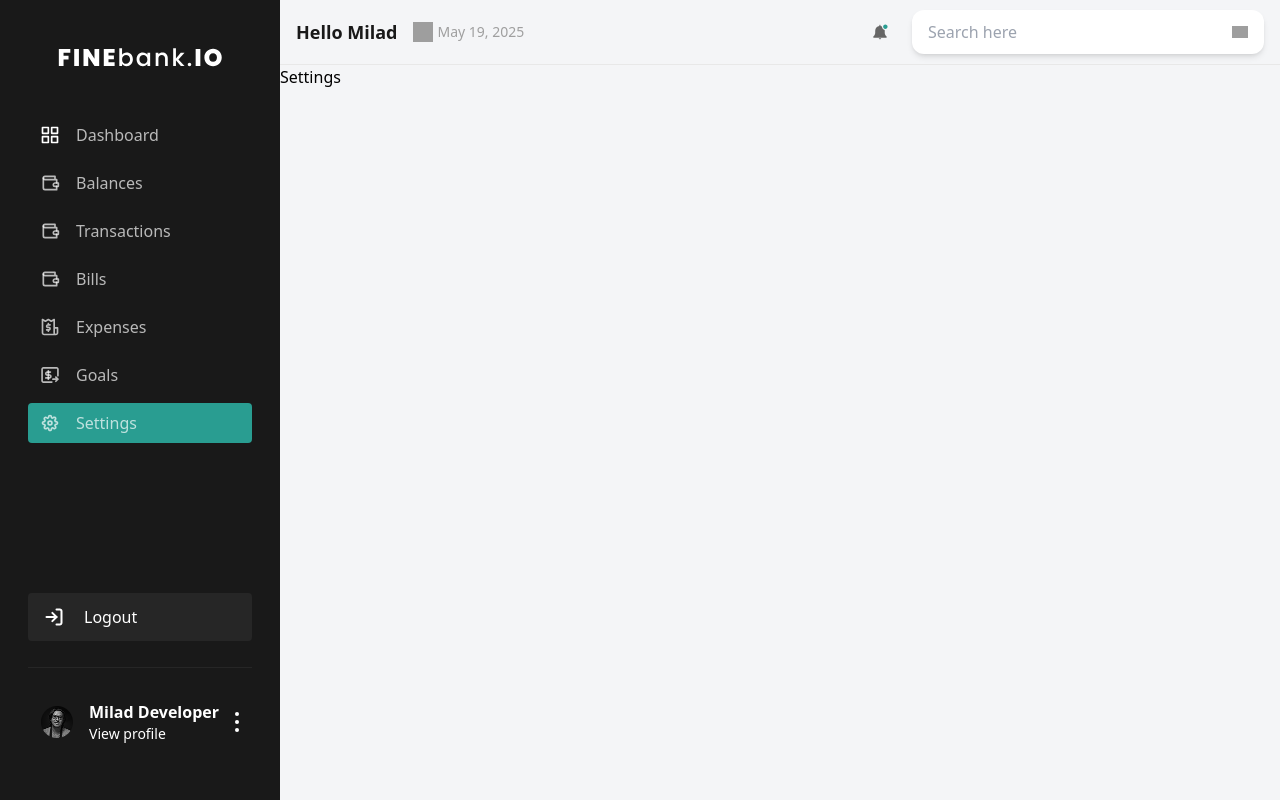
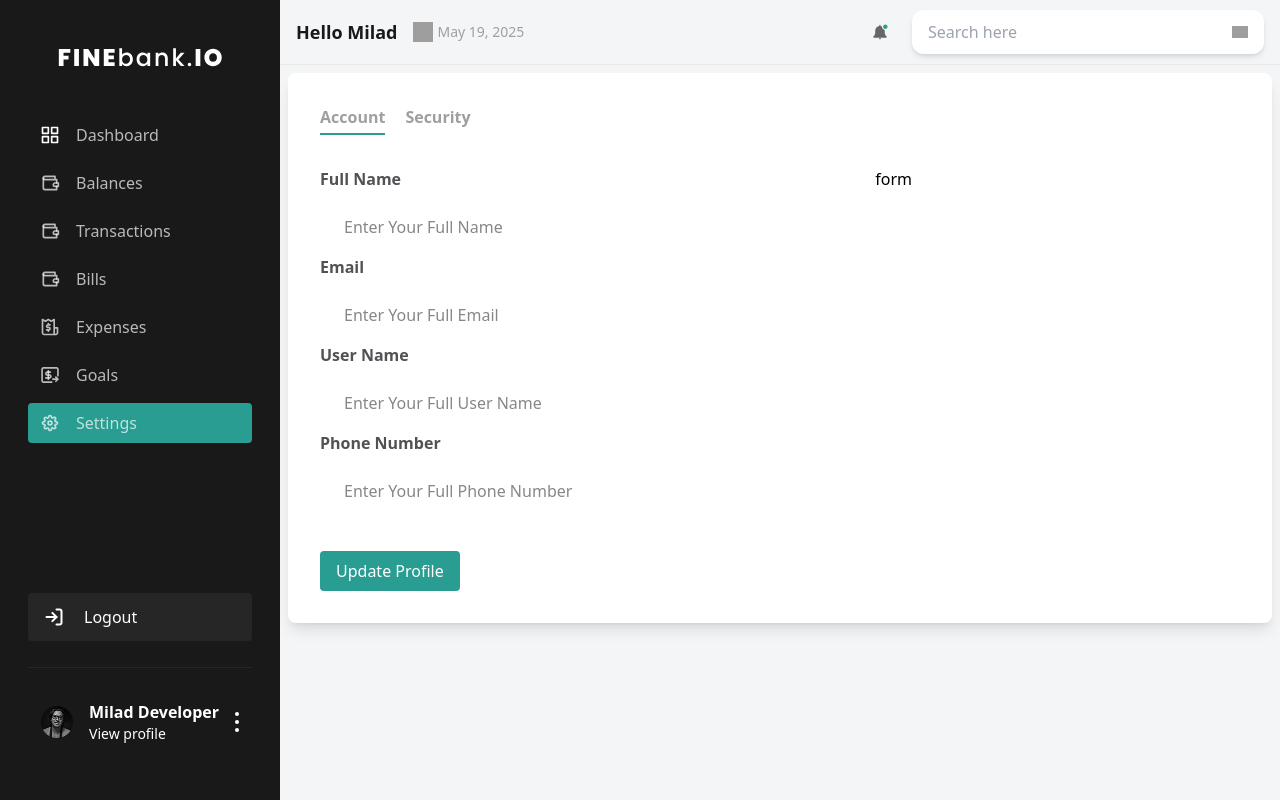
Before and after one commit to syedmilad/Finance_System, a React (Create React App) app: page /settings in a window 1280 px wide. Built offline with nearby package versions, Linux system fonts and the light colour scheme; sample sign-in values are in the browser's storage; grey boxes are pictures that could not be loaded.

Commit message:
Setting have been completed.

```diff
--- a/src/pages/Settings.jsx
+++ b/src/pages/Settings.jsx
@@ -1,8 +1,137 @@
-import React from 'react'
+import React, { useState } from 'react'
+
+const Account = () => {
+  const [account, setAccount] = useState({
+    fullName: "",
+    email: "",
+    userName: "",
+    phoneNumber: ""
+  })
+
+  const onChangeValueHandler = (e) => {
+    const { name, value } = e.target;
+    setAccount((prev) => ({ ...prev, [name]: value }))
+  }
+
+  const onSubmitHandler = (e ) =>{
+    e.preventDefault();
+
+    console.log("submitting...",account)
+
+  }
+
+  const inputFields = [
+    { label: "Full Name", name: "fullName", type: "text", placeholder: "Enter Your Full Name" },
+    { label: "Email", name: "email", type: "email", placeholder: "Enter Your Full Email" },
+    { label: "User Name", name: "userName", type: "text", placeholder: "Enter Your Full User Name" },
+    { label: "Phone Number", name: "phoneNumber", type: "number", placeholder: "Enter Your Full Phone Number" },
+  ]
+
+  return (
+    <div className='px-4 py-4 flex flex-row justify-between items-start gap-2'>
+      <div className='flex flex-[1.2] flex-col justify-start items-start gap-2'>
+
+        {inputFields.map((input, index) => (
+          <div key={index} className='flex flex-col justify-start items-start gap-4 w-full'>
+            <label htmlFor={input.name} className='text-[#525256] text-base font-semibold' >{input.label}</label>
+            <input
+              name={input.name}
+              type={input.type}
+              placeholder={input.placeholder}
+              value={account[input.name]}
+              onChange={onChangeValueHandler}
+              id={input.name}
+              className='max-w-[350px] w-full px-6 py-2 rounded-[4px] placeholder:text-[#878787]'
+            />
+          </div>
+        ))}
+
+        <div className='px-4 py-2 rounded-[4px] bg-[#299d91] text-[#fff] cursor-pointer flex justify-center items-center mt-8'>
+          <span className='text-base font-normal' onClick={onSubmitHandler} >Update Profile</span>
+        </div>
+
+      </div>
+      <div className='flex flex-[0.8] flex-col justify-start items-start gap-2'>form</div>
+    </div>
+  )
+}
+
+const Security = () => {
+
+  const [security, setSecurity] = useState({
+    oldPassword: "",
+    newPassword: "",
+    retypePassword: "",
+    phoneNumber: ""
+  })
+
+  const onChangeValueHandler = (e) => {
+    const { name, value } = e.target;
+    setSecurity((prev) => ({ ...prev, [name]: value }))
+  }
+
+  const onSubmitHandler = (e ) =>{
+    e.preventDefault();
+
+    console.log("security submitted...",security)
+
+  }
+
+  const inputFields = [
+    { label: "Old Password", name: "oldPassword", type: "password", placeholder: "Enter Your Password" },
+    { label: "New Password", name: "newPassword", type: "password", placeholder: "Enter Your New Password" },
+    { label: "Re Type Password", name: "retypePassword", type: "p   assword", placeholder: "Re Type Password" },
+    { label: "Phone Number", name: "phoneNumber", type: "number", placeholder: "Enter Your Full Phone Number" },
+  ]
+
+  return (
+    <div className='px-4 py-4 flex flex-row justify-between items-start gap-2'>
+      <div className='flex flex-1 flex-col justify-start items-start gap-2'>
+
+        {inputFields.map((input, index) => (
+          <div key={index} className='flex flex-col justify-start items-start gap-4 w-full'>
+            <label htmlFor={input.name} className='text-[#525256] text-base font-semibold' >{input.label}</label>
+            <input
+              name={input.name}
+              type={input.type}
+              placeholder={input.placeholder}
+              value={security[input.name]}
+              onChange={onChangeValueHandler}
+              id={input.name}
+              className='max-w-[350px] w-full px-6 py-2 rounded-[4px] placeholder:text-[#878787]'
+            />
+          </div>
+        ))}
+
+        <div className='px-4 py-2 rounded-[4px] bg-[#299d91] text-[#fff] cursor-pointer flex justify-center items-center mt-8'>
+          <span className='text-base font-normal' onClick={onSubmitHandler} >Update Password</span>
+        </div>
+
+      </div>
+    </div>
+  )
+}
 
 const Settings = () => {
+
+  const [selectedTabs, setSelectedTabs] = useState("account")
+  const [tabs, setTabs] = useState(["account", "security"])
+
+
   return (
-    <div>Settings</div>
+    <div className='bg-[#fff] shadow-lg rounded-[8px] px-4 py-4 mx-2 my-2 h-[calc(100% - 40px)]'>
+      {/* Tabs */}
+      <div className='px-4 py-4 flex flex-row justify-start items-start gap-20'>
+        {tabs.map((tab, index) => (
+          <div onClick={() => setSelectedTabs(tab)} className={`${selectedTabs === tab ? "border-b-[2px] border-b-[#299d91] text-[#299d91]" : ""} text-base font-semibold text-[#9f9f9f] cursor-pointer pb-1`} key={index + tab}>{tab.charAt(0).toUpperCase() + tab.slice(1)}</div>
+        ))}
+      </div>
+      {/* Content as behave of tabs */}
+      <div>
+        {selectedTabs === "account" && <Account />}
+        {selectedTabs === "security" && <Security />}
+      </div>
+    </div>
   )
 }
 
```
